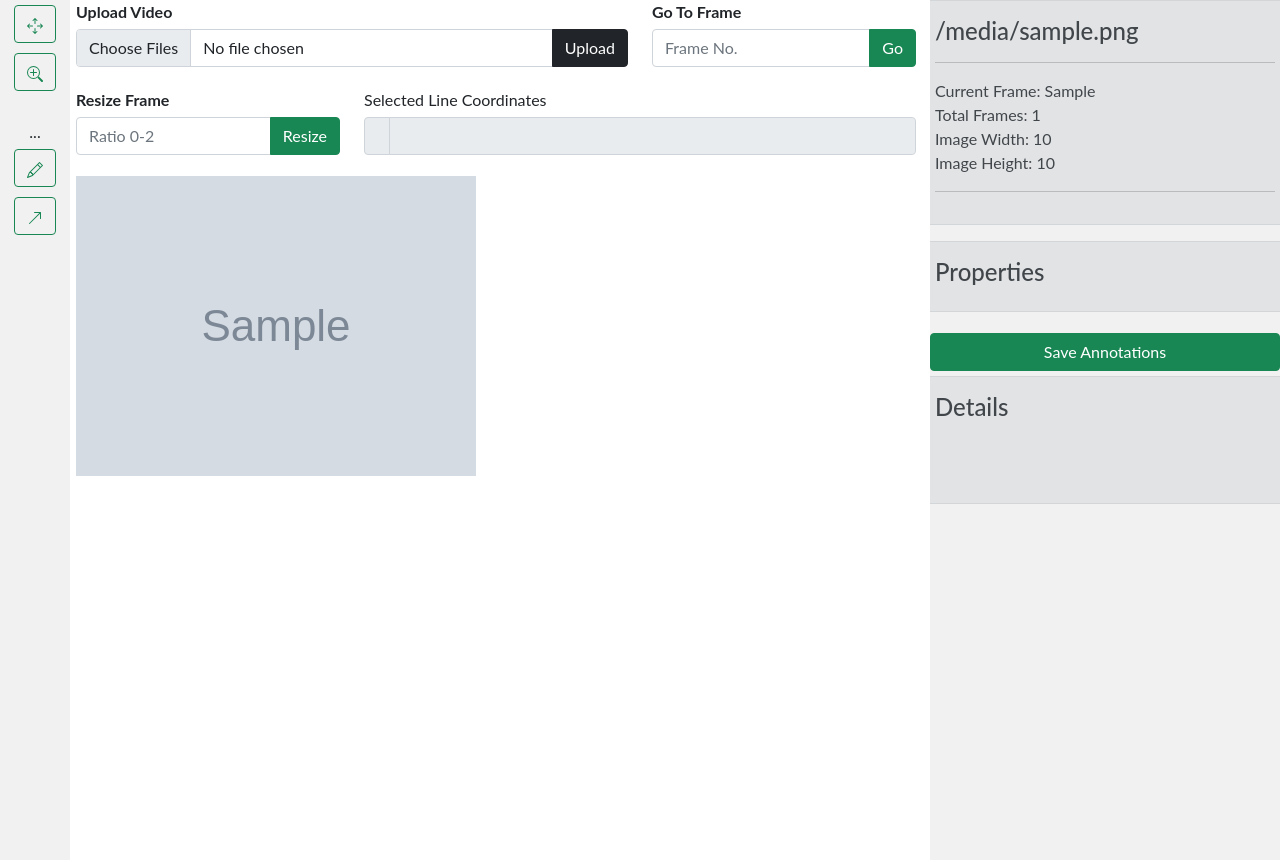
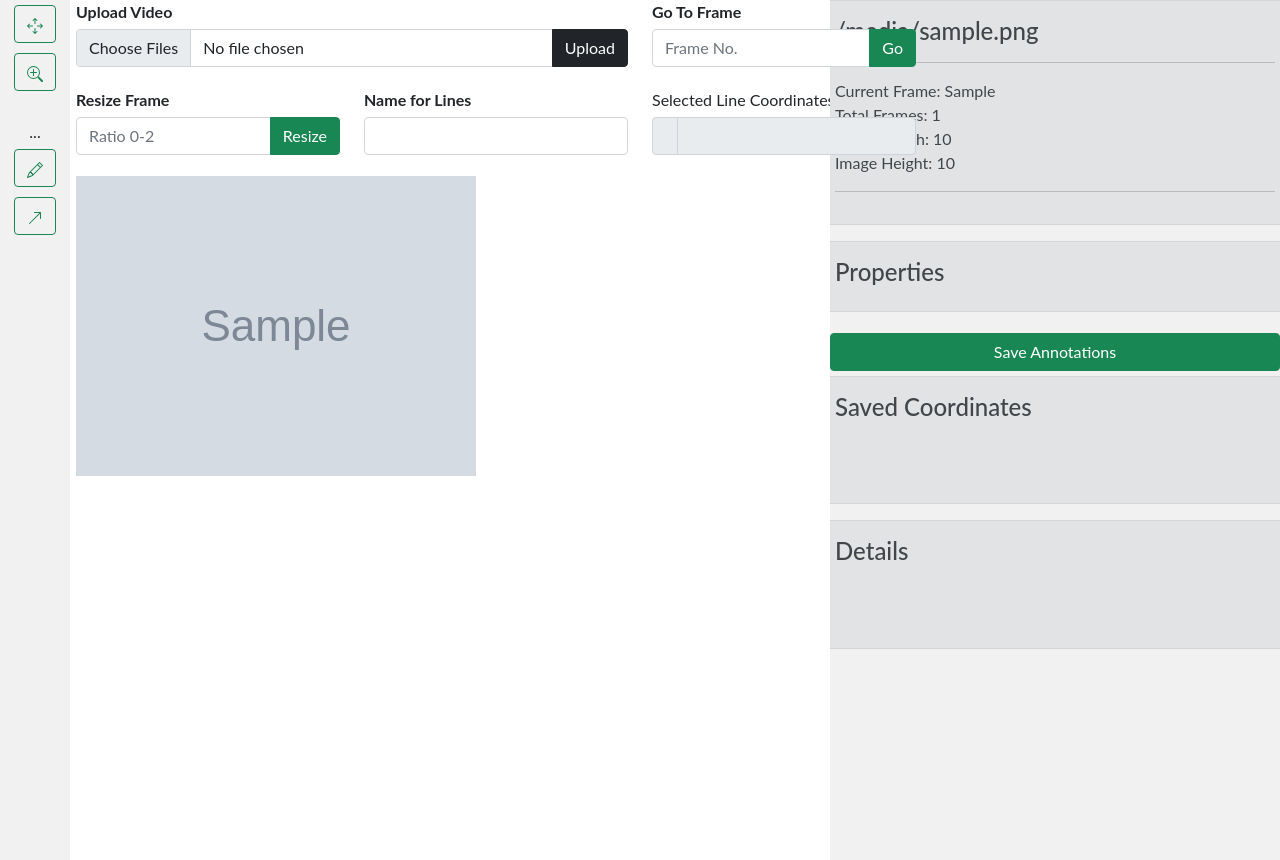
Before and after one commit to Sifat-Ahmed/annotation-webapp, a Flask app: template templates/index.html in a window 1280 px wide. Shown: the part 56-916 px from the top of the page. Run offline with Flask 2, Linux system fonts and the light colour scheme; the template is opened without the code that fills it: most values are stand-ins (such as "Sample title", 1, 10 or a date in 2020); grey boxes marked "Sample" are stand-in pictures; parts of the project's set-up code (start-up, migrations or seed data) failed here and were passed over; some libraries are stand-ins or nearby versions.

Commit message:
Released

```diff
--- a/app.py
+++ b/app.py
@@ -3,19 +3,24 @@ import cv2
 from flask import Flask, render_template, flash, request, jsonify, session
 from werkzeug.utils import secure_filename
 import os
+from pprint import pprint
 from export_video import *
 from Utils.utils import *
 
 VIDEO_FOLDER = 'static//UPLOADS//videos//'
 IMAGE_FOLDER = 'static//UPLOADS//images//'
+ANNOTATIONS_FOLDER = 'static//UPLOADS//annotations//'
+
 ## creating an app reference for flask
 
 clean_dirs(VIDEO_FOLDER)
 clean_dirs(IMAGE_FOLDER)
+clean_dirs(ANNOTATIONS_FOLDER)
 
 app = Flask(__name__)
 app.config['UPLOAD_VIDEO_FOLDER'] = VIDEO_FOLDER
 app.config['UPLOAD_IMAGE_FOLDER'] = IMAGE_FOLDER
+app.config['ANNOTATIONS_FOLDER'] = ANNOTATIONS_FOLDER
 count = 0
 image_height, image_width, jump_to_frame = 0, 0, 1
 image_dict, image_size = None, None
@@ -174,9 +179,50 @@ def upload():
 
 @app.route('/save', methods=['POST'])
 def save():
-    data = request.get_json()
-    print(data)
-    return jsonify({"Status": "Saved"})
+    def get_data(lines_data):
+        all_coords = list()
+        line_coords = list()
+        arrow_coords = list()
+        for line in lines_data:
+            if 'Line' in line['id']:
+                line_coords.append(line['original_coords']['x1'])
+                line_coords.append(line['original_coords']['y1'])
+                line_coords.append(line['original_coords']['x2'])
+                line_coords.append(line['original_coords']['y2'])
+            elif 'Arrow' in line['id']:
+                arrow_coords.append(line['original_coords']['x1'])
+                arrow_coords.append(line['original_coords']['y1'])
+                arrow_coords.append(line['original_coords']['x2'])
+                arrow_coords.append(line['original_coords']['y2'])
+        all_coords = line_coords + arrow_coords
+        all_coords = [str(x) for x in all_coords]
+        all_coords = ';'.join(all_coords)
+        return all_coords
+
+
+    def save_data(frame_no, line_str):
+        filename = str(frame_no) + ".txt"
+        save_dir = os.path.join(app.config['ANNOTATIONS_FOLDER'], filename)
+
+        with open(save_dir, 'w') as f:
+            f.write(line_str)
+
+
+
+    data = request.get_json()[0]
+    line_name = data['name']
+    lines = data['data']
+    coords = get_data(lines)
+
+    print('Data to save for frame',session['frame_no'], 'Where line name:', line_name, 'coordinates', coords)
+
+    line_to_write = "line-crossing-"+line_name+"="+coords+";"
+
+    save_data(session['frame_no'], line_to_write)
+
+    return jsonify({"status": "Saved",
+                    "name": line_name,
+                    "coords": coords})
 
 
 if __name__ == '__main__':
--- /dev/null
+++ b/static/UPLOADS/annotations/1.txt
@@ -0,0 +1 @@
+line-crossing-we=287;134;431;297;168;217;497;147;
--- a/static/css/style.css
+++ b/static/css/style.css
@@ -26,7 +26,11 @@
   margin-right: 10px;
 }
 
-
+#ArrowLineNameInput {
+  margin-top: 5px;
+  margin-bottom: 5px;
+}
+p { word-break: break-all }
 body {
   font-family: "Lato", sans-serif;
 }
@@ -122,7 +126,7 @@ div.content {
 }
 
 .sidebar-right {
-  width: 350px;
+  width: 450px;
   position: fixed;
   right: 0;
   padding: 0;
--- a/static/scripts/actions.js
+++ b/static/scripts/actions.js
@@ -104,6 +104,7 @@ function createLine(options) {
         console.log(lines);
 
         line_number += 1;
+        lineHasBeenDrawn = true;
     }
 
 }
--- a/static/scripts/arrow.js
+++ b/static/scripts/arrow.js
@@ -2,22 +2,6 @@ var point1;
 function createArrow(options) {
     var x = options.e.clientX - canvas._offset.left;
     var y = options.e.clientY - canvas._offset.top;
-
-    //    var circle = new fabric.Circle({
-    //        left: x,
-    //        top: y,
-    //        fill: 'red',
-    //        originX: 'center',
-    //        originY: 'center',
-    //        hasControls: false,
-    //        hasBorders: false,
-    //        lockMovementX: false,
-    //        lockMovementY: false,
-    //        radius: 10,
-    //        hoverCursor: 'default'
-    //    });
-    //
-    //    canvas.add(circle);
 
     if (point1 === undefined) {
         point1 = new fabric.Point(x, y)
@@ -34,14 +18,10 @@ function createArrow(options) {
         canvas.add(line);
         point1 = undefined;
         arrowHead = makeArrow(line.get('x2'), line.get('y2'), line, 1);
-        //circle2 = makeArrow(line.get('x2'), line.get('y2'), line, 2);
+        arrowTail = makeCircle(line.get('x1'), line.get('y1'), line, 2);
+
         canvas.add(arrowHead);
-       // canvas.add(circle2);
-
-        //        var group = new fabric.Group([circle1, circle2, line],{
-        //            id: 'group_'+line_number,
-        //        });
-        //        canvas.add(group);
+        canvas.add(arrowTail);
 
         lines.push({
             "id": line.id,
@@ -52,32 +32,21 @@ function createArrow(options) {
                 y1: Math.floor(line.get('y1')),
                 x2: Math.floor(line.get('x2')),
                 y2: Math.floor(line.get('y2')),
+            },
+            "original_coords": {
+                x1: Math.ceil(line.get('x1') * scale),
+                y1: Math.ceil(line.get('y1') * scale),
+                x2: Math.ceil(line.get('x2') * scale),
+                y2: Math.ceil(line.get('y2') * scale),
             }
         });
-
-        //console.log(lines);
-
         arrow_number += 1;
+        arrowHasBeenDrawn = true;
     }
 
 }
 
 function makeArrow(left, top, line, arrow_id) {
-    // var c = new fabric.Circle({
-    //     id: 'Circle_' + circle_id + '_' + line.id,
-    //     left: left,
-    //     top: top,
-    //     originX: 'center',
-    //     originY: 'center',
-    //     hasControls: false,
-    //     hasBorders: false,
-    //     strokeWidth: 2,
-    //     radius: 8,
-    //     fill: '#fff',
-    //     stroke: '#666'
-    // });
-    // c.hasControls = c.hasBorders = false;
-
     var headLength = 15,
 
     x1 = Math.floor(line.get('x1')),
@@ -91,17 +60,10 @@ function makeArrow(left, top, line, arrow_id) {
     angle = Math.atan2(dy, dx);
 
     angle *= 180 / Math.PI;
-
-    // if (arrow_id == 2){
-    //   angle -= 90;
-    // }
-    // else{
-    //   angle += 90;
-    // }
     angle += 90;
 
     var t = new fabric.Triangle({
-      id: 'Circle_' + arrow_id + '_' + line.id,
+      id: 'Circle_Triangle_' + arrow_id + '_' + line.id,
       angle: angle,
       fill: '#fff',
       stroke: '#666',
--- a/static/scripts/control.js
+++ b/static/scripts/control.js
@@ -1,11 +1,16 @@
-var isDrawing = false, isDragging = false, isArrow = false;
+var isDrawing = false, isDragging = false, isArrow = false, lineArrowName;
 var lineShow = document.getElementById('showLine');
+
+
+var lineHasBeenDrawn = false, arrowHasBeenDrawn = false;
 
 
 $("#pntBtn").on("click", function (e) { pointBtnClicked(e); });
 $("#dragBtn").on("click", function (e) { dragBtnClicked(e); });
 $("#arrowBtn").on("click", function (e) { arrowBtnClicked(e); });
 $("#saveBtn").on("click", function (e) { saveBtnClicked(e); });
+
+
 
 let pntBtn = document.getElementById("pntBtn");
 let dragBtn = document.getElementById("dragBtn");
@@ -42,12 +47,24 @@ function arrowBtnClicked(e) {
 }
 
 function saveBtnClicked(e) {
-    let justImage = "I am trying to imagine a random variable";
+
+    lineArrowName = document.getElementById("ArrowLineNameInput").value;
+    let data_to_send = [];
+
+    data_to_send.push({"name": lineArrowName,
+                        "data": lines});
+    if (lineArrowName == "" )
+    {
+        alert("Please put a name in Name for Lines field");
+    }else if (lines.length != 2){
+        alert("Please draw a line and an arrow");
+    }
+    else{
 
         fetch(`${window.origin}/save`, {
             method: "POST",
             credentials: "include",
-        body: JSON.stringify(lines),
+            body: JSON.stringify(data_to_send),
             cache: "no-cache",
             headers: new Headers({
                 "content-type": "application/json"
@@ -60,10 +77,13 @@ function saveBtnClicked(e) {
                 // handle this somehow
             }
         }).then(json => {
-        alert('Success! ' + JSON.stringify(json))
+            //response = JSON.parse(json)
+            //alert('Status: ' + json["status"])
+            document.getElementById("savedLines").innerHTML = "<p>line-crossing-"+json["name"]+"="+json["coords"]+";";
         }).catch(error => {
             alert("There was an issue saving the file");
         })
+    }
 }
 
 function ParseResponse(response){
--- a/templates/index.html
+++ b/templates/index.html
@@ -79,6 +79,7 @@
                 </button>
 
             </li>
+
         </ul>
     </div>
     <div class="sidebar-right">
@@ -114,6 +115,18 @@
         <div class="row">
             <div class="d-grid col-12 mx-auto">
                 <button type="button" id="saveBtn" class="btn btn-success">Save Annotations</button>
+            </div>
+        </div>
+        <div class="row">
+            <div class="alert alert-secondary" role="alert">
+                <h4 class="alert-heading"> Saved Coordinates </h4>
+
+                <div class="d-grid col-12 mx-auto">
+                    <pre id="savedLines">
+
+                    </pre>
+                </div>
+
             </div>
         </div>
 
@@ -158,6 +171,7 @@
                     </form>
                 </div>
             </div>
+            {% if data %}
             <div class="col-md-3">
                 <div class="row">
                     <form method="post" enctype="multipart/form-data">
@@ -177,8 +191,10 @@
                     </form>
                 </div>
             </div>
+            {% endif %}
 
         </div>
+        {% if data %}
         <div class="row">
             <div class="col-md-3">
                 <div class="row">
@@ -200,17 +216,32 @@
                     </form>
                 </div>
             </div>
-            <div class="col-md-6">
+            <div class="col-md-3">
+                <div class="row">
+                    <label><strong>Name for Lines</strong></label>
+                    <div class="custom-file">
+                        <div class="row">
+                            <div class="col">
+                                <div class="input-group mb-3">
+                                    <input type="text" class="form-control" id="ArrowLineNameInput"
+                                        value="">
+                                </div>
+                            </div>
+                        </div>
+                    </div>
+                </div>
+            </div>
+            <div class="col-md-3">
                 <div class="row">
                     <label for="showLine" class="form-label">Selected Line Coordinates</label>
                     <div class="input-group mb-3 input-group-default">
                         <span class="input-group-text" id="lineName"></span>
                         <input id="showLine" type="text" class="form-control" aria-describedby="basic-addon3" disabled>
                     </div>
-
                 </div>
             </div>
         </div>
+        {% endif %}
         <div class="row">
             <div class="col-md-12">
                 <canvas id="mainView"></canvas>
@@ -223,17 +254,20 @@
                     <div class="col-md-3">
                         {% if data and data['frame_no'] > 1 %}
                         <form method="post" enctype="multipart/form-data">
-                            <input type="hidden"  class="form-control" value="{{ data['frame_no']-1 }}" id="prevBtn" name="prevFrame">
-                            <button type="submit" class="btn btn-danger" name="prevFramebtn" style="width:100%">Previous</button>
+                            <input type="hidden" class="form-control" value="{{ data['frame_no']-1 }}" id="prevBtn"
+                                name="prevFrame">
+                            <button type="submit" class="btn btn-danger" name="prevFramebtn"
+                                style="width:100%">Previous</button>
                         </form>
                         {% endif %}
                     </div>
                     <div class="col-md-3 offset-md-3 justify-content-end ">
-                        {% if data and data['frame_no'] < data['num_frames'] %}
-                        <form method="post" >
+                        {% if data and data['frame_no'] < data['num_frames'] %} <form method="post">
                             <div class="col">
-                            <input type="hidden"  class="form-control" value="{{ data['frame_no']+1 }}" id="nextBtn" name="nextFrame">
-                            <button type="submit" class="btn btn-success" name="nextFramebtn" style="width:100%">Next</button>
+                                <input type="hidden" class="form-control" value="{{ data['frame_no']+1 }}" id="nextBtn"
+                                    name="nextFrame">
+                                <button type="submit" class="btn btn-success" name="nextFramebtn"
+                                    style="width:100%">Next</button>
                             </div>
                             </form>
                             {% endif %}
@@ -243,7 +277,7 @@
         </div>
     </div>
 
-    {% if  data %}
+    {% if data %}
     <script>
         var mysrc = "{{ data['image_path'] }}";
         var scale = "{{ 1.0 / data['ratio'] }}";
```
Also changed, not shown: static/scripts/engine.js (+37 -7 lines), static/UPLOADS/images/1.jpg, 1 other file. Lines whose indentation alone changed are shown as unchanged.
